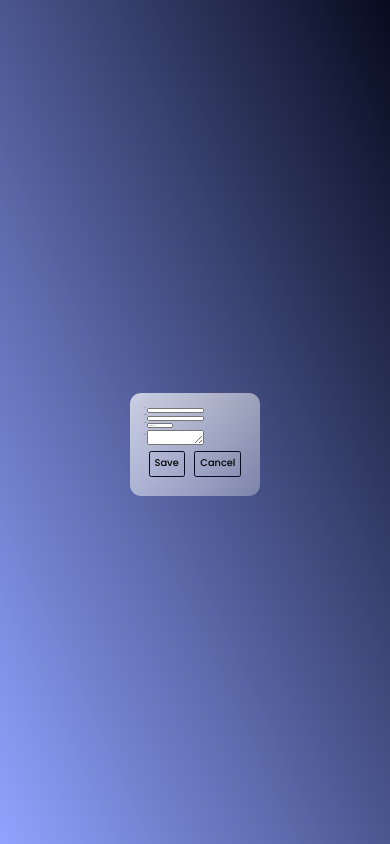
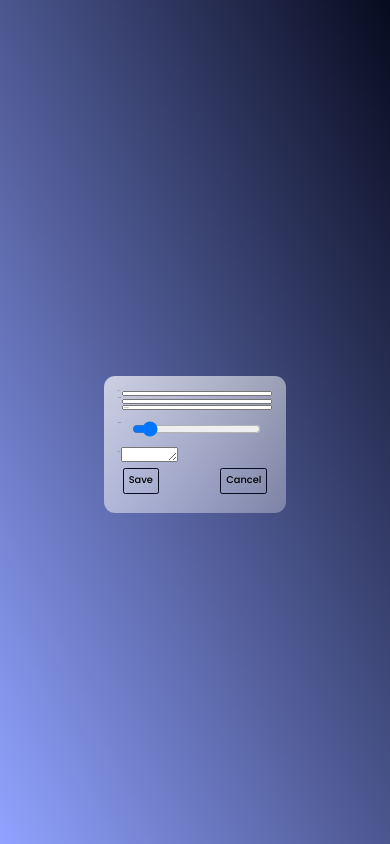
Before and after one commit to miguebarbell/cs50w-final, a Django app: page /gen in a window 390 px wide. Run offline with Django 3.2, Linux system fonts and the light colour scheme; some libraries are stand-ins or nearby versions.

Commit message:
adding files

```diff
--- a/safe/urls.py
+++ b/safe/urls.py
@@ -27,6 +27,8 @@ urlpatterns = [
     path('', views.index, name='index'),
     path('passw', views.home, name='passw'),
 
+
+    path("genapi/<int:len>/<str:esp>", views.genapi, name='apigenerator'),
     path("gen", views.gen, name='generator'),
     path("gen/<int:len>/<str:esp>", views.gen, name='generatorfull'),
     path("gen/<int:len>/", views.gen, name='generatorlen'),
@@ -34,4 +36,9 @@ urlpatterns = [
 
     path('edit/<int:id>', views.edit, name='editpass'),
     path('del/<int:id>', views.delete, name='delete'),
+
+    path('profile', views.profile, name='profile'),
+    path('delete', views.delete_profile, name="delete_profile"),
+    path('export', views.export_db, name='export')
+
 ]
--- a/safeapp/models.py
+++ b/safeapp/models.py
@@ -14,4 +14,4 @@ class Password(models.Model):
     notes = models.TextField(max_length=4000, blank=True)
     date = models.DateTimeField(auto_now_add=True)
     def __str__(self):
-        return f'{self.title} by {self.user}'
+        return f"{self.date.strftime('%X %x')} {self.title} by {self.user}"
--- a/safeapp/passwgen.py
+++ b/safeapp/passwgen.py
@@ -34,7 +34,7 @@ def generate(len=8, esp=False):
             password = ''.join(secrets.choice(pool) for _ in range(len))
             if (any(c.islower() for c in password)
                     and any(c.isupper() for c in password)
-                    and sum(c.isdigit() for c in password) >= 3):
+                    and sum(c.isdigit() for c in password) >= 2):
                 break
 
     # pool = lower_letters + upper_letters + numbers
--- /dev/null
+++ b/safeapp/static/base.js
@@ -0,0 +1,14 @@
+document.addEventListener('DOMContentLoaded', function() {
+    loadnav()
+})
+
+function loadnav() {
+    var page = document.URL
+    if (page.includes('profile')) {
+        document.querySelector('#profilebtn').classList.add('active')
+    } else if (page.includes('gen')) {
+        document.querySelector('#generatorbtn').classList.add('active')
+    } else {
+        document.querySelector('#passwordbtn').classList.add('active')
+    }
+}
--- /dev/null
+++ b/safeapp/static/generator.js
@@ -0,0 +1,48 @@
+document.addEventListener('DOMContentLoaded', function() {
+        loadgen()
+})
+function loadgen() {
+        const slider = document.createElement('div')
+        slider.innerHTML = `
+            <div id="sliderdiv" class="slider" style="display:flex; justify-content:space-between; flex-wrap:wrap; padding:10px;">
+            <span>length</span>
+            <span id="rangevalue">10</span>
+            <input type="range" value="10" min="6" max="50" id="range">
+            <i class="fas fa-check-square" id="checkboxi"></i> <span>Symbols</span>
+            </div>
+                `;
+        var passfield = document.querySelector('#id_password')
+        passfield.parentNode.insertBefore(slider, passfield.nextSibling)
+        const range = document.querySelector('#range')
+        let symbols = 'True'
+        let rangevalue = document.querySelector('#rangevalue')
+        console.log(rangevalue.textContent)
+        var checkbox = document.querySelector('#checkboxi')
+        checkbox.addEventListener('click', function() {
+                if (symbols === 'False') {
+                        symbols = 'True'
+                        checkbox.className = 'fas fa-check-square'
+                        generate_password(range.value, symbols)
+                } else if (symbols === 'True') {
+                        symbols = 'False'
+                        checkbox.className = 'fas fa-square'
+                        generate_password(range.value, symbols)
+                }
+
+        })
+
+        range.oninput = function() {
+                rangevalue.textContent = range.value
+                generate_password(range.value, symbols)
+        }
+
+}
+
+function generate_password(length, symbols) {
+    fetch(`genapi/${length}/${symbols}`)
+        .then(response => response.json())
+        .then(data => {
+            var passwordvalue = document.querySelector('#id_password');
+            passwordvalue.value = String(data['pass']);
+        })
+}
--- a/safeapp/static/styles.css
+++ b/safeapp/static/styles.css
@@ -169,15 +169,37 @@ button {
 
 #id_title,
 #id_username,
-#id_passw {
+#id_password {
     width: 100%;
+    margin: 0.35em;
 }
 
 @media screen and (max-width: 650px){
     #id_title,
     #id_username,
     #id_notes,
-    #id_passw {
+    #id_password{
         max-width: 50vw;
     }
 }
+
+@media screen and (max-width: 650px){
+    #sliderdiv {
+        max-width: 50vw;
+    }
+}
+
+.slider {
+    /*display: flex;*/
+    /*justify-content: space-between;*/
+    /*width: 100%;*/
+    /*align-items: center;*/
+}
+
+span {
+    font-size: 0.4em;
+}
+
+li {
+    max-width: 100vw;
+}
--- a/safeapp/templates/base.html
+++ b/safeapp/templates/base.html
@@ -20,10 +20,11 @@
 {% if user.is_active %}
 <nav class="navbar">
 <i id="safeApp" class="fas fa-lock fa-2x"></i>
+{#    <img src="../static/icon.png">#}
 <ul class="left ul">
-    <li><button class="btn btn-sm btn-outline-light" id="profilebtn" title="Your profile Page">Profile</button></li>
-    <li><a href="{% url 'index' %}"><button class="btn btn-sm btn-outline-light" id="passwordbtn" title="Check you Password Database">Passwords</button></a></li>
-    <li><a href="{% url 'generator' %}"><button class="btn btn-sm btn-outline-light" id="generatorbtn" title="Generate Random Passwords">Generator</button></a></li>
+    <li><a href="{% url 'profile' %}"><button class="btn btn-sm btn-outline-light btnav" id="profilebtn" title="Your profile Page">Profile</button></a></li>
+    <li><a href="{% url 'index' %}"><button class="btn btn-sm btn-outline-light btnav" id="passwordbtn" title="Check you Password Database">Passwords</button></a></li>
+    <li><a href="{% url 'generator' %}"><button class="btn btn-sm btn-outline-light btnav" id="generatorbtn" title="Generate Random Passwords">Generator</button></a></li>
 </ul>
     <ul class="right ul">
     <li><a class="btn btn-sm btn-outline-light" href="{% url 'logout' %}" title="Prevent Attacks Login Out">Log Out</a></li>
--- a/safeapp/templates/edit.html
+++ b/safeapp/templates/edit.html
@@ -9,7 +9,6 @@
 {% endblock %}
 
 {% block body %}
-    {{ id.id }}
     <form method="POST" enctype="multipart/form-data" style="padding: 1em">
         {% csrf_token %}
         <table>
@@ -21,7 +20,7 @@
                 <a class="btn btn-sm btn-outline-danger formbtn" href="../del/{{ idint }}">Delete</a>
                 </div>
                 <div>
-                <button class="btn btn-sm btn-outline-primary formbtn" id="btncancel">Cancel</button>
+                <button class="btn btn-sm btn-outline-secondary formbtn" id="btncancel">Cancel</button>
                 </div>
             </div>
 
--- a/safeapp/templates/generate.html
+++ b/safeapp/templates/generate.html
@@ -2,10 +2,11 @@
 {% load static %}
 
 {% block title %}
-{{ user }} Generation
+Creating Entry for {{ user }} - SafeApp
 {% endblock %}
 {% block script %}
-{#    <script src="{% static 'index.js' %}"></script>#}
+    <script src="{% static 'generator.js' %}"></script>
+    <script src="{% static 'base.js' %}"></script>
 {% endblock %}
 
 {% block body %}
@@ -17,21 +18,9 @@
         </table>
         <div style="display:flex; justify-content:space-between;">
             <button class="btn btn-sm btn-outline-primary formbtn" type="submit">Save</button>
-            <button class="btn btn-sm btn-outline-primary formbtn" id="btncancel">Cancel</button>
+            <a class="btn btn-sm btn-outline-secondary formbtn" href="../">Cancel</a>
         </div>
 
     </form>
-    <table>
 
-{#    <form method="POST" enctype="multipart/form-data" style="padding: 1em">#}
-{#        {% csrf_token %}#}
-{#        <table>#}
-{#                {{ form.as_table }}#}
-{#        </table>#}
-{#            <div style="display:flex; justify-content:space-between;">#}
-{#                <button class="btn btn-sm btn-outline-primary formbtn" type="submit">Save</button>#}
-{#                <button class="btn btn-sm btn-outline-primary formbtn" id="btncancel">Cancel</button>#}
-{#            </div>#}
-{##}
-{#    </form>#}
 {% endblock %}
--- a/safeapp/templates/login.html
+++ b/safeapp/templates/login.html
@@ -11,7 +11,7 @@ Login
 
     <h2>Login</h2>
     </p>
-    <form action="{% url 'login' %}" method="post">
+    <form class="dropdown" action="{% url 'login' %}" method="post">
         {% csrf_token %}
         <div class="form-floating mb-3">
             <input autofocus class="form-control" type="text" name="username" placeholder="Username">
--- a/safeapp/templates/register.html
+++ b/safeapp/templates/register.html
@@ -10,7 +10,7 @@
         <div>{{ message }}</div>
     {% endif %}
     </p>
-    <form action="{% url 'register' %}" method="post">
+    <form class="dropdown" action="{% url 'register' %}" method="post">
         {% csrf_token %}
         <div class="form-group">
             <input class="form-control" type="text" name="username" placeholder="Username">
--- a/safeapp/views.py
+++ b/safeapp/views.py
@@ -1,7 +1,5 @@
 import datetime
 
-from django.shortcuts import render
-from .passwgen import generate
 from django.contrib.auth import authenticate, login, logout
 from django.shortcuts import HttpResponse, render, redirect
 from django.urls import reverse
@@ -13,8 +11,6 @@ from .passwgen import generate
 from .forms import PassForm
 import datetime
 
-
-# from django.views.decorators.csrf import csrf_exempt
 
 # Create your views here.
 def index(request):
@@ -89,12 +85,14 @@ def home(request):
     items = Password.objects.all()
     user = User.objects.get(username=request.user)
     response = {}
+    length = 0
     for item in items:
         if user == item.user:
+            length += 1
             response[item.id] = {'title': item.title, 'username': item.username, 'password': item.password,
                                  'note': item.notes, 'date': item.date}
 
-    return JsonResponse({'response': response, 'status': 201})
+    return JsonResponse({'response': response, 'status': 201, 'length': length})
 
 
 @login_required
@@ -125,8 +123,6 @@ def gen(request, len=8, esp=False):
     generate a password
     """
     form = PassForm(initial={'password': generate(len=10, esp='True')})
-    print('PP')
-    print(request.POST.get('delete'))
     if request.method == 'POST':
         new = Password(user=request.user,
                        title=request.POST.get('title'),
@@ -146,3 +142,46 @@ def delete(request, id):
     if request.user == item.user:
         Password.objects.filter(id=id).delete()
     return redirect('index')
+
+
+def genapi(request, len=8, esp=False):
+    print(generate(len, esp))
+    return JsonResponse({'pass': generate(len, esp)})
+
+
+def profile(request):
+    # TODO: export to file
+    # TODO: delete account
+    numbers_of_passwords = Password.objects.filter(user=request.user)
+    print(len(numbers_of_passwords))
+    return render(request, 'profile.html', {'user': request.user,
+                                            'numberofpasswords': len(numbers_of_passwords)
+                                            })
+
+
+def delete_profile(request):
+    User.objects.get(username=request.user).delete()
+    return redirect('register')
+
+
+def export_db(request):
+    db = Password.objects.filter(user=request.user)
+    f = open(f'{request.user}.txt', 'w+')
+    inner_id = 1
+    for entry in db:
+        f.write(f'Number: {inner_id} \n'
+                f'Title: {entry.title} \n'
+                f"Date: {entry.date.strftime('%X %x')} \n"
+                f'Username: {entry.username} \n'
+                f'Password: {entry.password} \n'
+                f'Notes: {entry.notes} \n\n')
+        inner_id += 1
+
+    f.write('\n')
+    f.write(f"generated: {datetime.datetime.now().strftime('%X %a %x')}")
+    f.close()
+
+    f = open(f'{request.user}.txt', 'r')
+    response = HttpResponse(f, content_type='application/text')
+    response['Content-Disposition'] = f'attachment; filename={request.user}.txt'
+    return response
```
Also changed, not shown: safeapp/static/index.js (+8 -18 lines), safeapp/static/profile.js (added, +10 -0 lines), safeapp/templates/index.html (+2 -5 lines), safeapp/templates/profile.html (added, +24 -0 lines), README.md.
